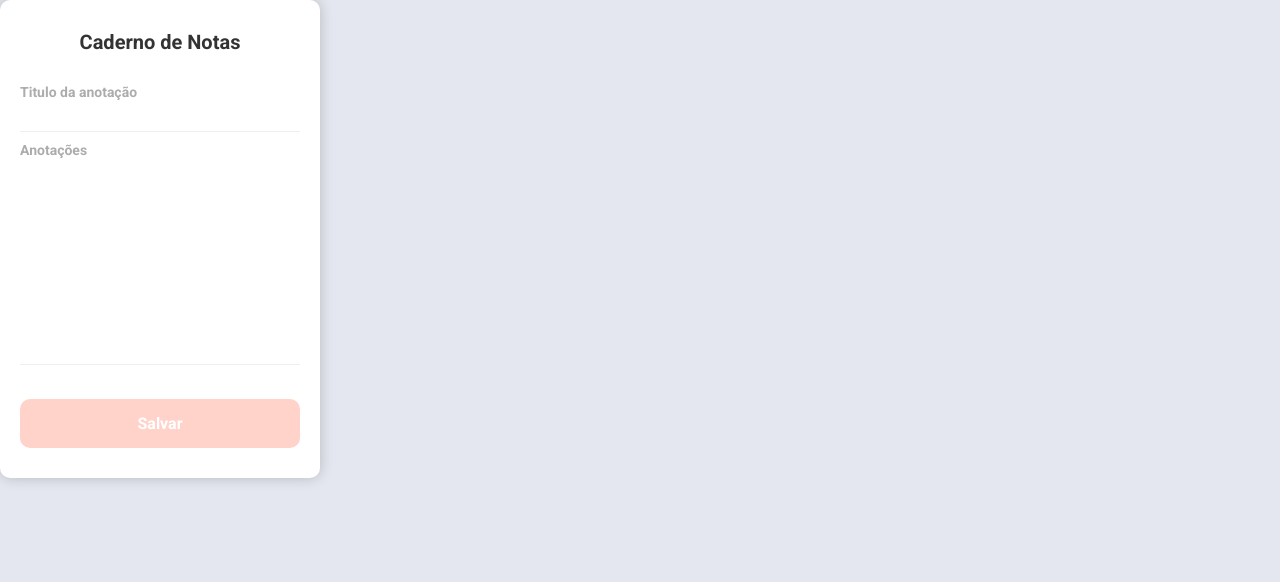
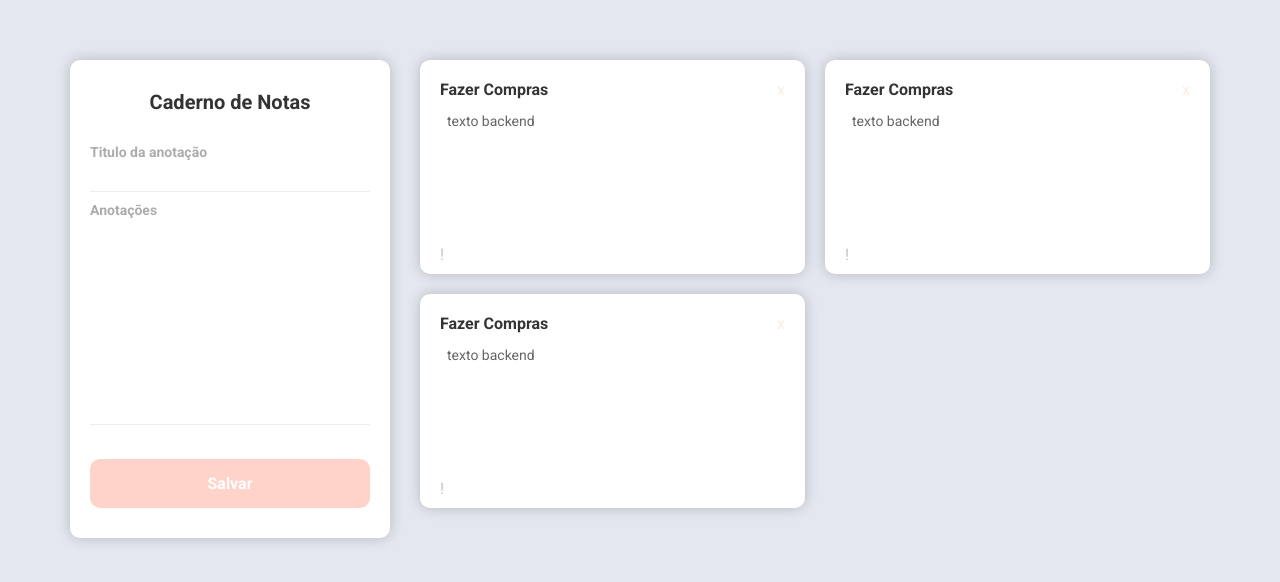
Before and after one commit to filipe-alves-oliveira/DayNotes, a React (Create React App) app in the folder frontend/: page / in a window 1280 px wide. Shown: the top 582 px of the page. Built offline with nearby package versions, Linux system fonts and the light colour scheme.

Commit message:
create style notepad

```diff
--- a/frontend/src/App.js
+++ b/frontend/src/App.js
@@ -1,6 +1,8 @@
 import React from "react";
+import './app.css';
 import './global.css';
 import './sidebar.css';
+import './main.css';
 
 function App() {
   return (
@@ -19,7 +21,40 @@
           <button type="submit">Salvar</button>
         </form>
       </aside>
-      <main></main>
+      <main>
+        <ul>
+        <li className="notepad-infos">
+              <div>
+                <strong>Fazer Compras</strong>
+                <div>
+                  x
+                </div>
+              </div>
+              <textarea>texto backend</textarea>
+              <span>!</span>
+            </li>
+            <li className="notepad-infos">
+              <div>
+                <strong>Fazer Compras</strong>
+                <div>
+                  x
+                </div>
+              </div>
+              <textarea>texto backend</textarea>
+              <span>!</span>
+            </li>
+            <li className="notepad-infos">
+              <div>
+                <strong>Fazer Compras</strong>
+                <div>
+                  x
+                </div>
+              </div>
+              <textarea>texto backend</textarea>
+              <span>!</span>
+            </li>
+        </ul>
+      </main>
     </div>
   );
 }
@@ -29,3 +64,5 @@
 //component - estrutura de cod q retorna algo, app é um component - usar somente 1 component por aquivo. Estrutua de cod q retorna html, css e js.
 //props - atributos passados dentro de um component <Header title=filipe /> Informacoes q um component pai passa para um component filho
 //estado - uma informacao q o component vai armazenar e manipular essa info, armazena uma informacao dentro de uma var q eu mesmo defino o nome e uma function q seta a variavel, guardando a info anterior e cria uma nova .
+
+//31:35 aula4
--- /dev/null
+++ b/frontend/src/app.css
@@ -0,0 +1,8 @@
+#app {
+    max-width: 1200px;
+    margin: 0 auto;
+    padding: 60px 30px;
+    display: flex;
+    flex-direction: row;
+    align-items: flex-start;
+}
--- /dev/null
+++ b/frontend/src/main.css
@@ -0,0 +1,64 @@
+main {
+    flex: 1;
+    margin-left: 350px;
+}
+
+main ul {
+    display: grid;
+    grid-template-columns: 1fr 1fr;
+    /* um ao lado do outro */
+    gap: 20px;
+    list-style: none;
+}
+
+li.notepad-infos div{
+    display: flex;
+    justify-content: space-between;
+
+}
+
+li.notepad-infos {
+    background: #fff;
+    box-shadow: 0 0 14px 0 rgba(0, 0, 0, 0.2);
+    border-radius: 10px;
+    padding: 20px 20px 10px 20px;
+}
+
+li.notepad-infos strong{
+    display: block;
+    font-size: 16px;
+    color: #333;
+}
+
+li.notepad-infos div div{
+    color: #ffeae6;
+    cursor: pointer;
+}
+
+li.notepad-infos div div:hover {
+    color: #eb8f7a;
+    transition: 0.2s;
+}
+
+li.notepad-infos textarea{
+    padding: 7px;
+    margin-top: 7px;
+    margin-bottom: 5px;
+    width: 100%;
+    height: 130px;
+    font-size: 14px;
+    color: #666;
+    border: 0;
+    background: #fff;
+    resize: none;
+}
+
+li.notepad-infos span {
+    color: #c4c4c4;
+    cursor: pointer;
+}
+
+li.notepad-infos span:hover{
+    color: #eb8f7a;
+    transition: 0.2s;
+}
```
